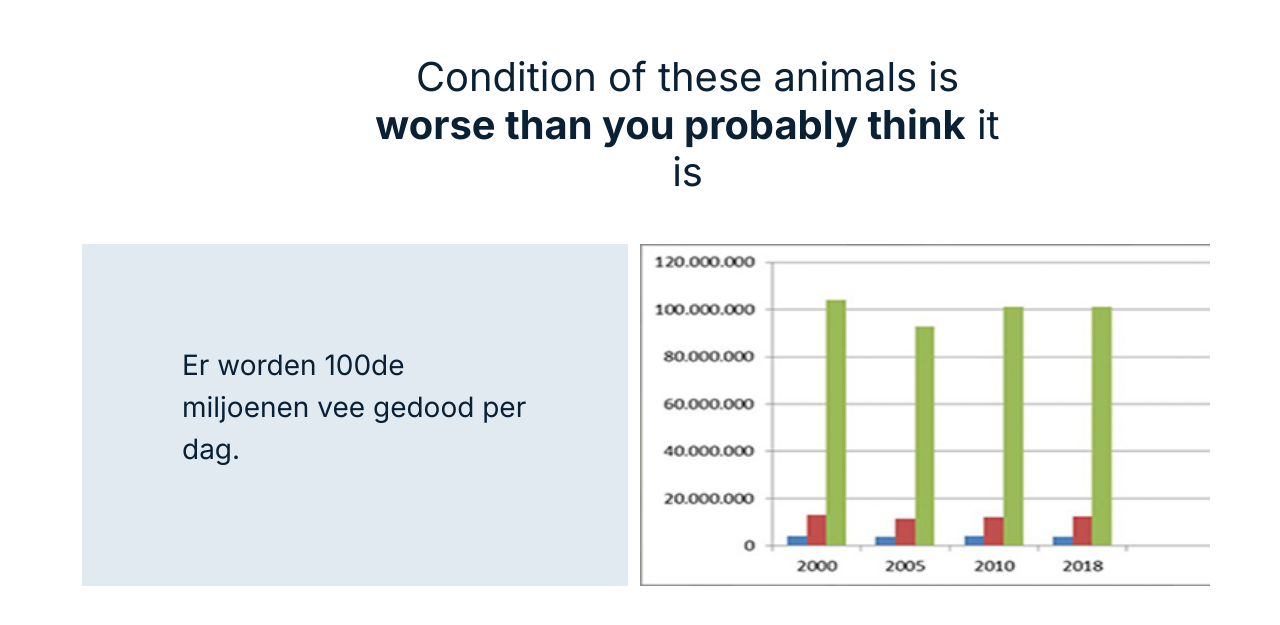
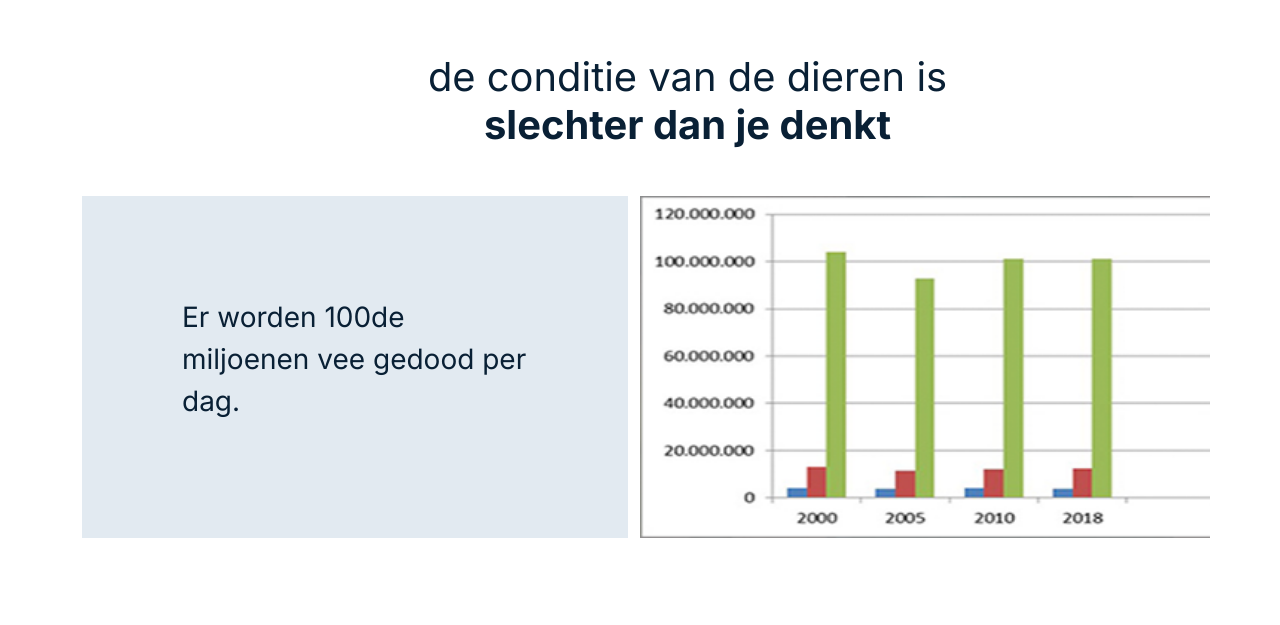
Before and after one commit to Bastheblackdachshund/BurgerschapDierenmishandeling, a plain HTML site: page index.html in a window 1280 px wide. Shown: the part 1349-1974 px from the top of the page. Drawn offline with nearby package versions, Linux system fonts and the light colour scheme.

Commit message:
vertaling

```diff
--- a/index.html
+++ b/index.html
@@ -119,8 +119,8 @@
 			<div class="row">
 				<div class="col-md-7 offset-md-3">
 					<header>
-						<h2 class="text-center my-5">Condition of these animals is <strong>worse than you probably
-								think</strong> it is</h2>
+						<h2 class="text-center my-5">de conditie van de dieren is<strong> slechter dan je denkt</strong>
+						</h2>
 					</header>
 				</div>
 			</div>
```
